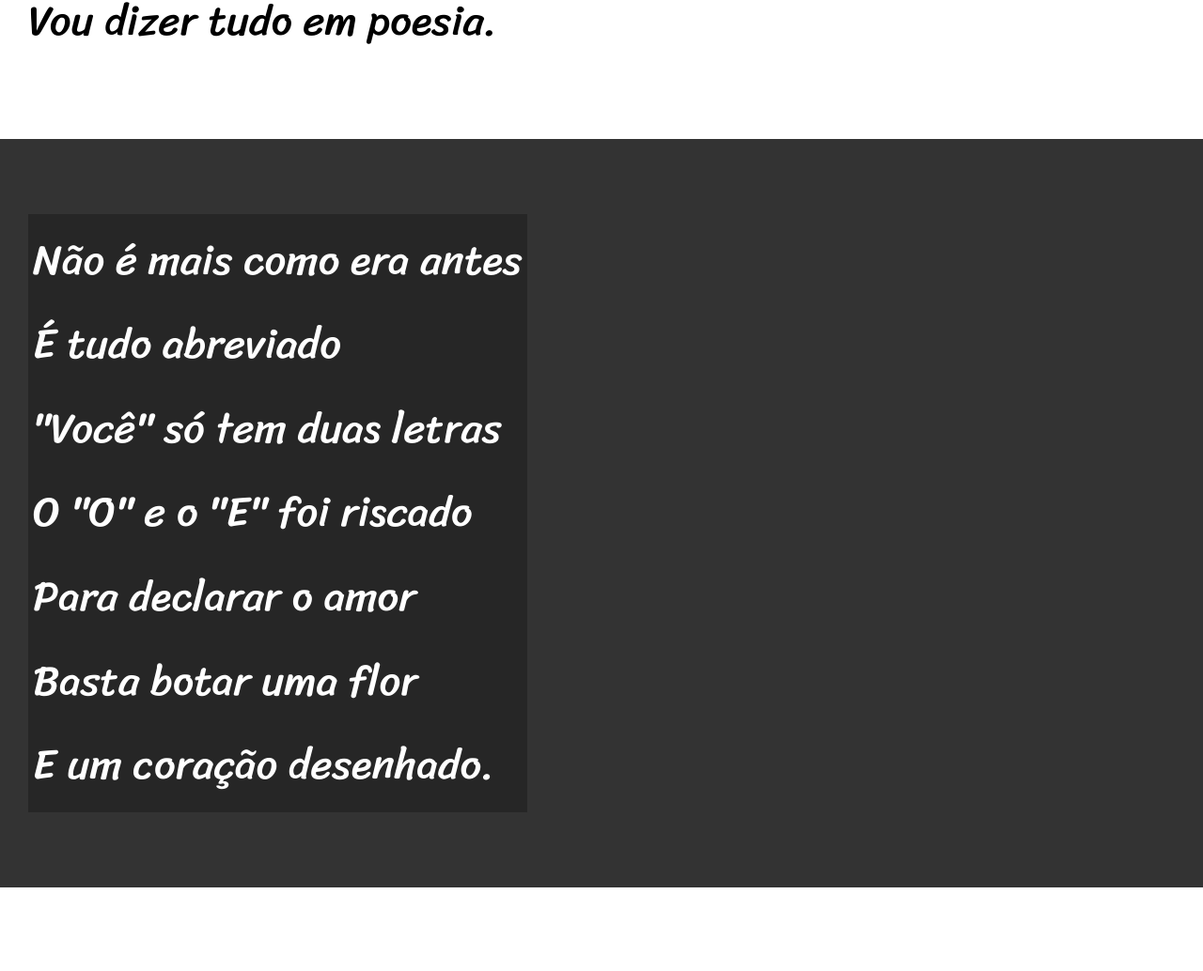
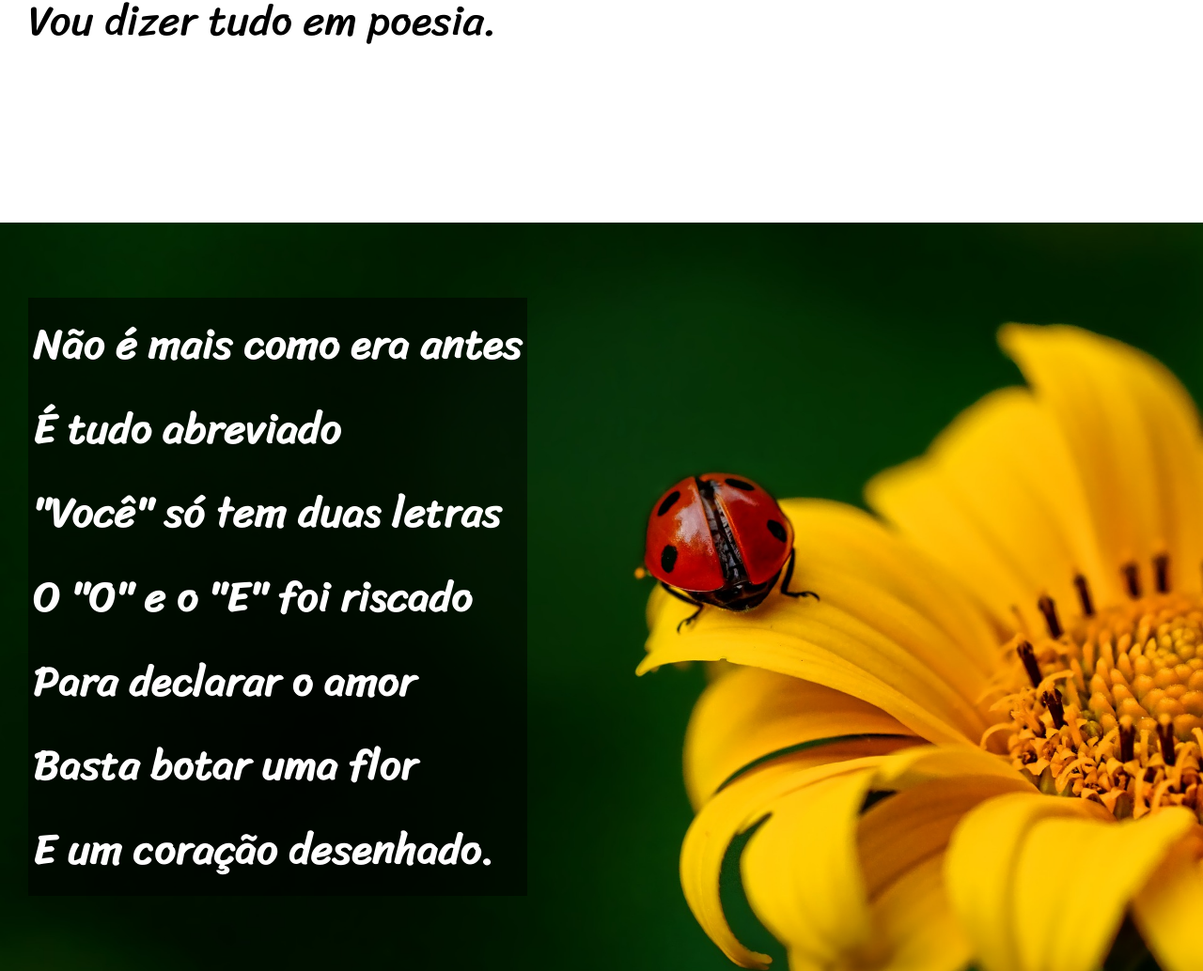
Before and after one commit to Mateus1504m/html-css, a plain HTML site: page desafios/d012/index.html in a window 1280 px wide. Shown: the part 810-1844 px from the top of the page at 94% size. Drawn offline with Linux system fonts and the light colour scheme.

Commit message:
atualização final

```diff
--- a/desafios/d012/estilo/style.css
+++ b/desafios/d012/estilo/style.css
@@ -59,6 +59,10 @@ section {
     font-size: 3.5vw;
 }
 
+section > p {
+    padding-bottom: 2em;
+}
+
 section.normal {
     background-color: white;
     color: black;
@@ -67,12 +71,28 @@ section.normal {
 section.imagem {
     background-color: rgb(51, 51, 51);
     color: white;
+    box-shadow: inset 6 px 6px 13px 0px black;
+    background-size: cover;
+    background-attachment: fixed;
 }
 
 section.imagem > p {
     display: inline-block;
     padding: 5px;
-    background-color: rgba(0, 0, 0, 0.253);
+    background-color: rgba(0, 0, 0, 0.514);
+    text-shadow: 1px 1px 0px ;
+}
+
+section#img01 {
+    background-image: url('../imagens/background001.jpg');
+    background-position: right center;
+
+}
+
+section#img02 {
+    background-image: url('../imagens/background002.jpg');
+
+
 }
 
 footer {
--- a/desafios/d012/index.html
+++ b/desafios/d012/index.html
@@ -24,7 +24,7 @@
         </p>
     </section>
 
-    <section class="imagem">
+    <section class="imagem" id="img01">
         <p>
             Não é mais como era antes <br>
             É tudo abreviado <br>
@@ -58,7 +58,7 @@
         </p>
     </section>
 
-    <section class="imagem">
+    <section class="imagem" id="img02">
         <p>
             Tenho saudade das cartas <br>
             Escritas com a própria mão <br>
```
